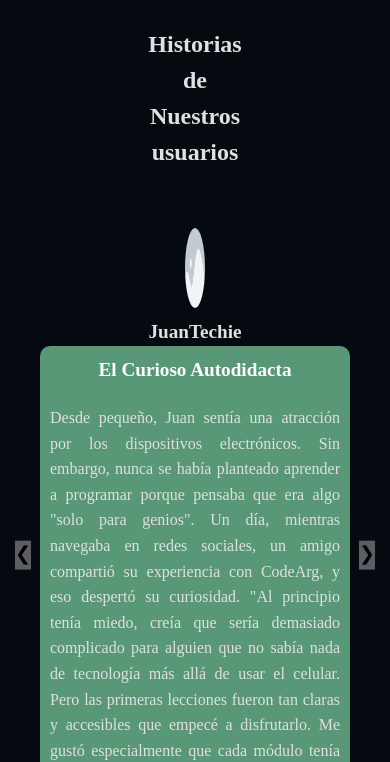
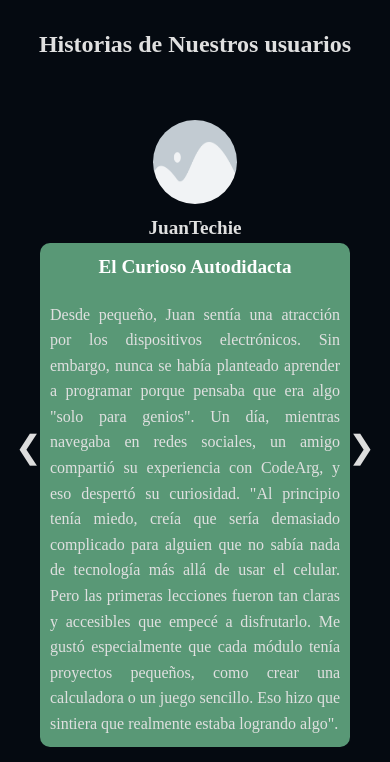
Before and after one commit to Monti-py/Proyecto-FEC, a plain HTML site: page blog.html in a window 390 px wide. Shown: the part 92-854 px from the top of the page. Drawn offline with Linux system fonts and the light colour scheme; a web font is replaced by a local one.

Commit message:
blog responsive y creo que terminado - agregue mejores flechitas

```diff
--- a/styles/blog.css
+++ b/styles/blog.css
@@ -66,7 +66,7 @@ nav ul li:hover .dropdown-content {
     display: flex;
     flex-direction: column;
     align-items: center;
-    margin-bottom: 10%;
+    margin-bottom: 2%;
     padding: 10px;
 }
 
@@ -75,7 +75,7 @@ nav ul li:hover .dropdown-content {
     margin-bottom: 15px;
     margin: 40px;
     text-align: center;
-    width: 60px;
+    /* width: 60px; */
 }
 
 /* Slideshow */
@@ -86,19 +86,15 @@ nav ul li:hover .dropdown-content {
     position: relative;
 }
 
-.slide-item img {
-    width: 100%;
-    height: auto;
-}
-
 /* Flechas de navegación */
 .anterior, .siguiente {
     position: absolute;
     top: 50%;
     transform: translateY(-50%);
-    background-color: rgba(221, 221, 221, 0.4);
+    /* background-color: rgba(221, 221, 221, 0.4); */
+    color: #ddd;
     border: none;
-    font-size: 1.2rem;
+    font-size: 2rem;
     cursor: pointer;
 }
 
@@ -124,8 +120,8 @@ nav ul li:hover .dropdown-content {
 }
 
 .usuario-perfil img {
-    width: 20px;
-    height: 80px;
+    width: 10vh;
+    height: 10vh;
     border-radius: 50%;
     margin-bottom: 10px;
 }
@@ -188,8 +184,7 @@ nav ul li:hover .dropdown-content {
 }
 
 /* Media Queries */
-
-@media (min-width: 426px) and (max-width: 1024px) {
+@media (min-width: 426px) and (max-width: 768px) {
     .flex-item {
         margin-bottom: 5%;
     }
@@ -217,11 +212,15 @@ nav ul li:hover .dropdown-content {
     }
 }
 
-@media (min-width: 1024px) {
+@media (min-width: 769px) {
     .flex-item {
         flex-direction: row;
         justify-content: space-between;
         align-items: center;
+    }
+
+    .flex-item h2 {
+        width: 20%;
     }
 
     .flex-item:nth-child(odd) h2 {
--- a/styles/styleguides.css
+++ b/styles/styleguides.css
@@ -173,7 +173,7 @@ nav ul a {
     border-radius: 10px;
     gap: 10px;
 
-    max-width: 340px;
+    /* max-width: 340px; */
     padding: 20px;
     margin: 0 20px 40px;
 
```
